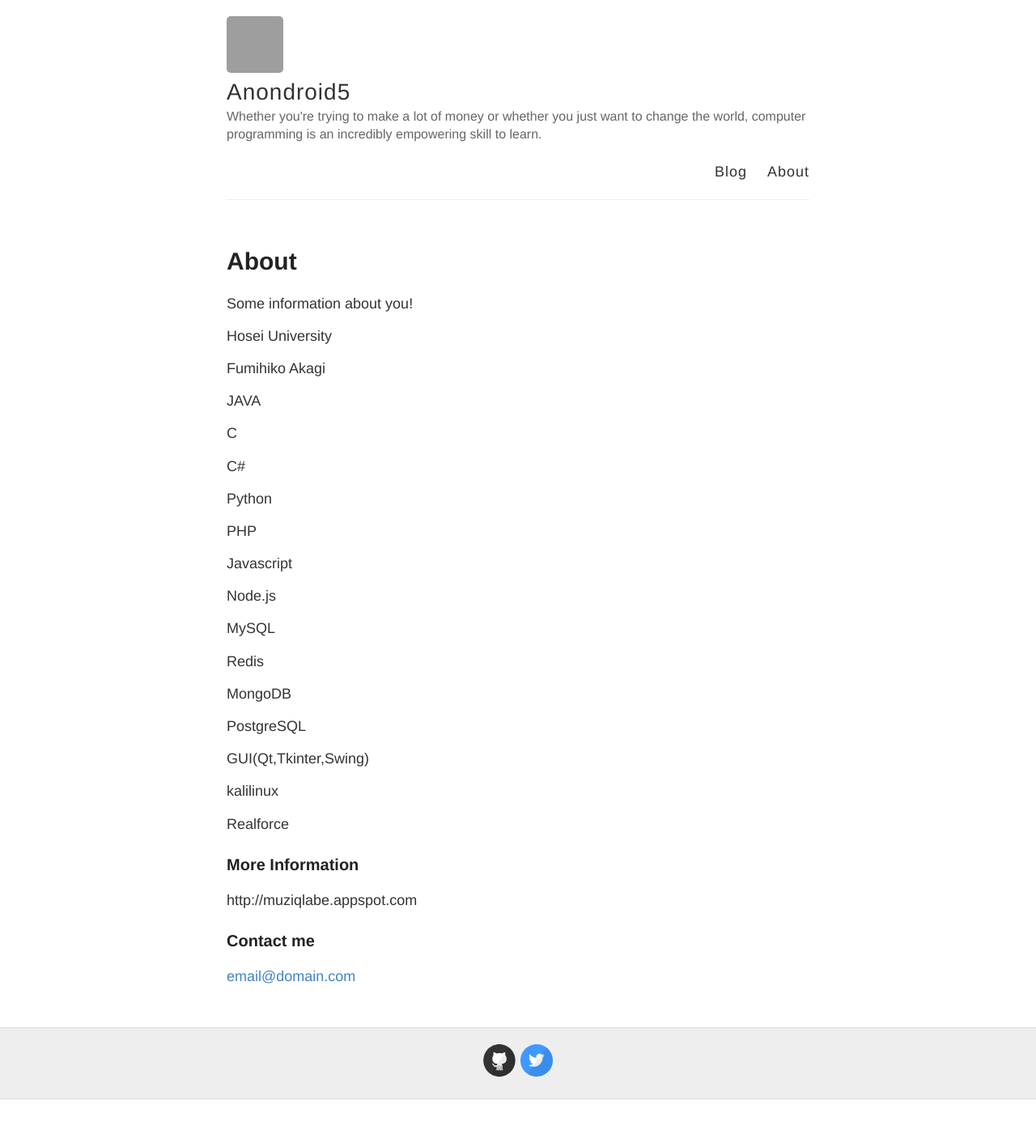
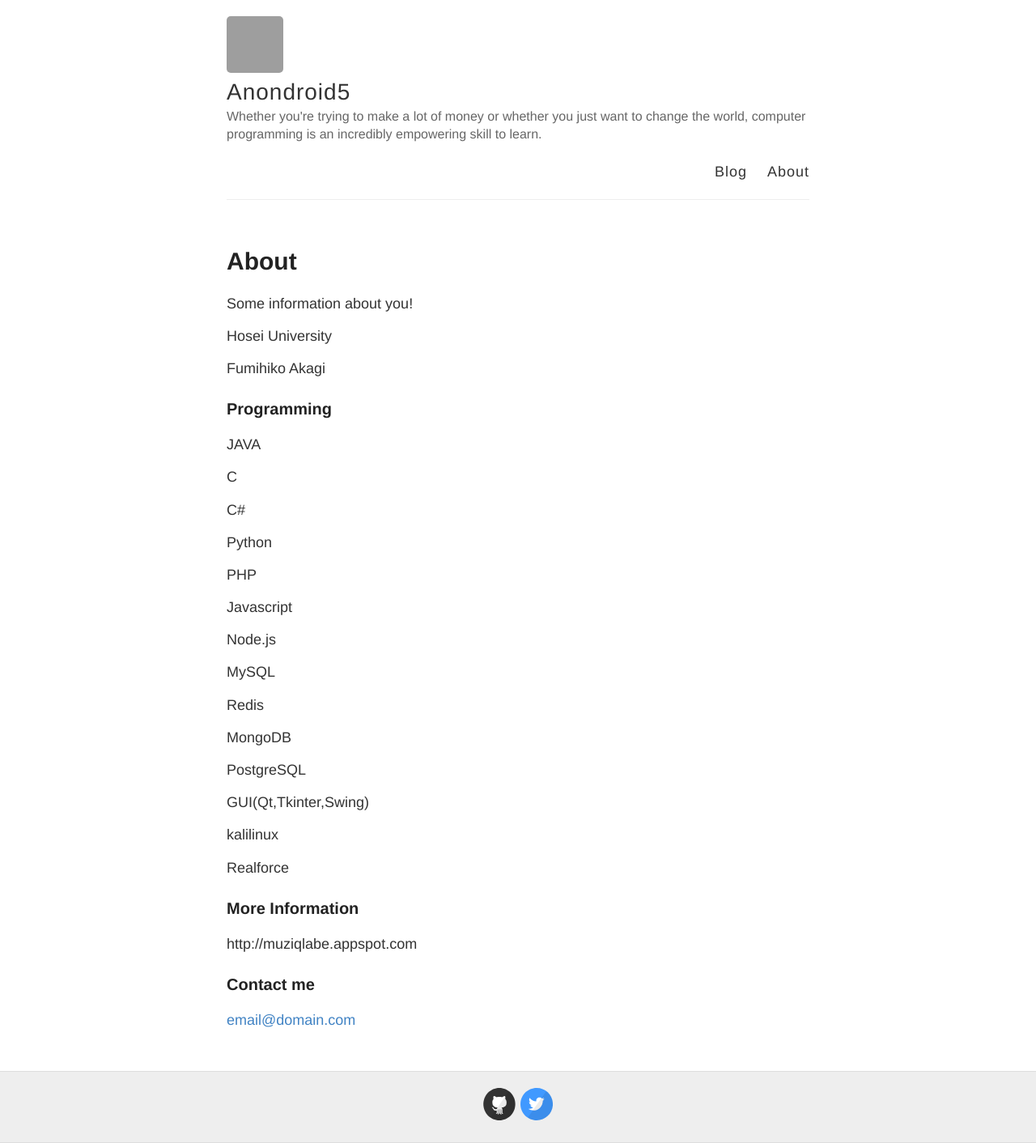
Before and after one commit to The-Actual-Damien/nondroid5-jeckyll, a Jekyll site: the page built from about.md, in a window 1280 px wide. Shown: the whole page at 81% size. Built offline with Jekyll 4.4.1, drawn with Linux system fonts in a browser that asks for light colours; Markdown is read by kramdown in place of the engine named in the settings; before the commit the page ends 1358 px from its top, so only the background shows below that; grey boxes are pictures that could not be loaded.

Commit message:
Update about.md

```diff
--- a/about.md
+++ b/about.md
@@ -1,7 +1,7 @@
 ---
 layout: page
 title: About
-permalink: /about/
+permalink: /about
 ---
 
 Some information about you!
@@ -9,6 +9,8 @@ Some information about you!
 Hosei University
 
 Fumihiko Akagi
+
+### Programming
 
 JAVA
 
```
